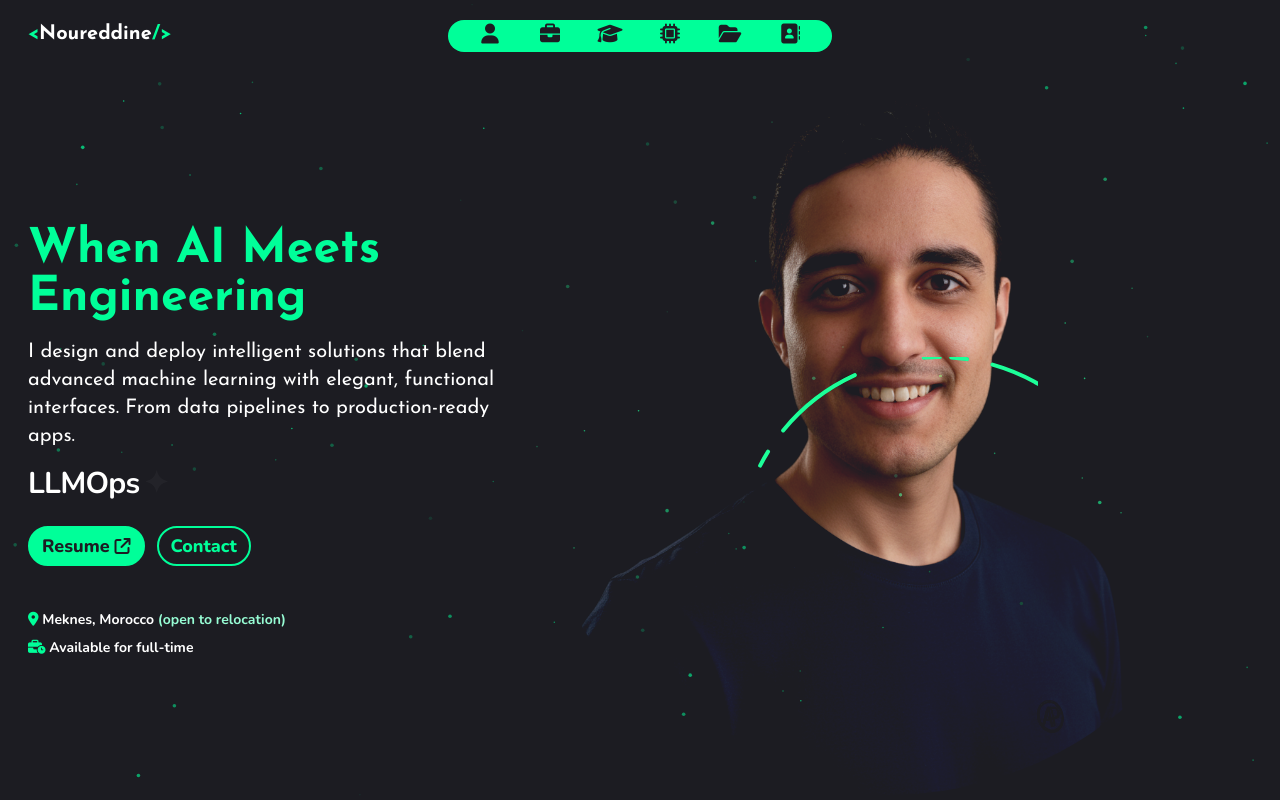
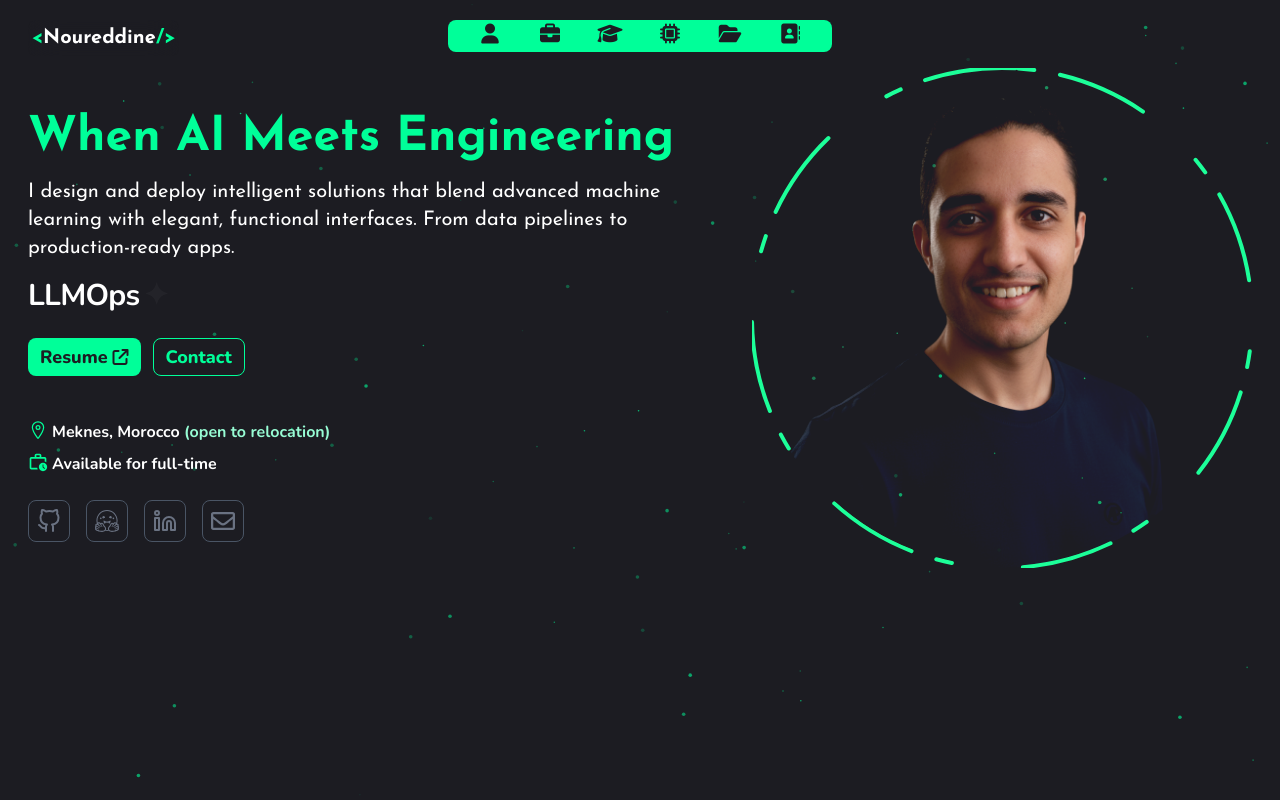
Before and after one commit to ITSAIDI/myPortfolio, a React (Vite) app: page / in a window 1280 px wide. Shown: the top 800 px of the page. Built offline with nearby package versions, Linux system fonts and the light colour scheme.

Commit message:
Enhancements : Hero Section

```diff
--- a/package.json
+++ b/package.json
@@ -19,6 +19,7 @@
     "motion": "^12.23.26",
     "react": "^19.2.0",
     "react-dom": "^19.2.0",
+    "react-icons": "^5.5.0",
     "tailwind-merge": "^3.4.0",
     "tailwindcss": "^4.1.17"
   },
--- a/src/components/Button.tsx
+++ b/src/components/Button.tsx
@@ -16,11 +16,11 @@ export default function Button(props : ButtonInput) {
             group
             text-green1
             px-3 lg:py-1
-            rounded-full
+            rounded-md
             hover:border-green2
             transition-all duration-500 ease-in-out
             cursor-pointer
-            border-2 border-green1
+
             ${props.buttonClassname ?? ''}
             `
             }
--- /dev/null
+++ b/src/components/Link.tsx
@@ -0,0 +1,9 @@
+
+
+export default function Link() {
+  return (
+    <button className="">
+
+    </button>
+  )
+}
--- a/src/components/Photo.tsx
+++ b/src/components/Photo.tsx
@@ -29,7 +29,7 @@ function useScreenWidth(small:number,large:number) {
 
 
 function Photo() {
-    const imageDimLargeScreen = 400
+    const imageDimLargeScreen = 500
     const imageDimSmallScreen = 200
     const dimension = useScreenWidth(imageDimSmallScreen,imageDimLargeScreen);
     return (
@@ -44,11 +44,12 @@ function Photo() {
                             {...ImageAnnimationIn2}
                             >
                                 <img
-                                className={`object-cover w-[${imageDimSmallScreen}px] h-[${imageDimSmallScreen}px] lg:w-[${imageDimLargeScreen}px] lg:h-[${imageDimLargeScreen}px] rounded-full`}
-
+                                className="object-cover rounded-full"
+                                style={{width: `${dimension * 2}px`, height: `${dimension * 2}px`}}
                                 src={profileImage} alt="profile image" />
                             <motion.svg
-                            className={`absolute w-[${imageDimSmallScreen}px] h-[${imageDimSmallScreen}px] lg:w-[${imageDimLargeScreen}px] lg:h-[${imageDimLargeScreen}px]`}>
+                            className="absolute"
+                            style={{width: `${dimension * 2}px`, height: `${dimension * 2}px`}}>
                                     <motion.circle
                                     cx={dimension} cy={dimension} r={dimension}
                                     fill="transparent"
--- a/src/pages/Hero.tsx
+++ b/src/pages/Hero.tsx
@@ -3,9 +3,38 @@ import Photo from "../components/Photo"
 import { Particles } from "../components/ui/BG1"
 import TypingText from "../components/ui/TypingText"
 import Navbar from "./Navbar"
+import { FiGithub } from "react-icons/fi";
+import { LuLinkedin } from "react-icons/lu";
+import { FaRegEnvelope } from "react-icons/fa";
+import { SiHuggingface } from "react-icons/si";
+import { IoLocationOutline } from "react-icons/io5";
+import { MdOutlineWorkHistory } from "react-icons/md";
 
 // Nunito,Josefin Sans
 export default function Hero() {
+  const SocialLinks = [
+
+    {
+        icon : FiGithub,
+        link : "https://github.com/ITSAIDI"
+
+    },
+    {
+        icon : SiHuggingface,
+        link : "https://huggingface.co/Noureddinesa"
+
+    },
+    {
+        icon : LuLinkedin,
+        link : "https://www.linkedin.com/in/noureddine-saidi-42ba3a247/"
+
+    },
+    {
+        icon : FaRegEnvelope,
+        link : "mailto:noureddinesaidi111@gmail.com"
+
+    }
+  ]
 
   function resumeBttClick()
   {
@@ -22,7 +51,9 @@ export default function Hero() {
     }
   }
 return (
-    <div className="w-full h-screen min-h-fit relative p-7 bg-black1">
+    <div
+    id="hero"
+    className="w-full h-screen min-h-fit relative p-7 bg-black1">
       {/* Animated background */}
        <Particles
         className="absolute inset-0"
@@ -63,16 +94,42 @@ return (
 
            <div className="flex flex-row gap-3 justify-center lg:justify-start">
             {/* Resume */} <Button text="Resume" handleClick={resumeBttClick}  iconClassname="fa-solid fa-arrow-up-right-from-square text-black1" textClassname="text-black1" buttonClassname="bg-green1 hover:bg-green2"/>
-            {/* Contact*/} <Button text="Contact" handleClick={contactBttClick} buttonClassname="bg-transparent hover:text-green2"/>
+            {/* Contact*/} <Button text="Contact" handleClick={contactBttClick} buttonClassname="bg-transparent hover:text-green2 border-1 border-green1"/>
            </div>
 
            {/* Location, Availability*/}
-           <div className="flex flex-col gap-2 mt-5 font-nunito font-bold text-white text-sm">
-             <h1><i className="fa-solid fa-location-dot text-green1"></i> Meknes, Morocco <span className="text-green2">(open to relocation)</span></h1>
-             <h1><i className="fa-solid fa-business-time text-green1"></i> Available for full-time</h1>
+           <div className="flex flex-col gap-2 mt-5 font-nunito font-bold text-white text-md">
+             <div className="flex flex-row gap-1 justify-baseline">
+              <IoLocationOutline  className="text-green1 text-xl"/>
+              <h1>Meknes, Morocco <span className="text-green2">(open to relocation)</span></h1>
+             </div>
+
+             <div className="flex flex-row gap-1 justify-baseline">
+              <MdOutlineWorkHistory  className="text-green1 text-xl"/>
+              <h1>Available for full-time</h1>
+             </div>
+
            </div>
 
            {/* Links */}
+            <div className="flex flex-row gap-4">
+              {
+                SocialLinks.map((item, index) =>
+                (
+                    <a
+                    href={item.link}
+                    key={index}
+                    className="text-2xl text-gray-500 border rounded-md p-2 border-gray-600 hover:border-green1 hover:text-green1
+                    transition-colors duration-400"
+                    target="_blank"
+                    >
+                     <item.icon/>
+                    </a>
+
+                    ))
+                }
+            </div>
+
 
         </div>
 
--- a/src/pages/Navbar.tsx
+++ b/src/pages/Navbar.tsx
@@ -30,14 +30,16 @@ export default function Navbar() {
   return (
     <div className="z-50">
       {/* Noureddine .  */}
-      <h1 className="hidden lg:block fixed top-5 font-josefinsans text-white font-bold lg:text-xl">
+      <button
+      onClick={()=>{handleBttClick("hero")}}
+      className="hidden lg:block fixed top-5 font-josefinsans text-white font-bold lg:text-xl rounded-md backdrop-blur-lg px-1 py-1">
         <span className="text-green1">{"<"}</span>
         Noureddine
         <span className="text-green1">{"/>"}</span>
-      </h1>
+      </button>
       {/* Navigation Tabs */}
 
-      <div className="fixed top-5 flex flex-row w-[250px] rounded-full left-1/2 transform -translate-x-1/2  bg-green1 lg:px-3 lg:w-fit  ">
+      <div className="fixed top-5 flex flex-row w-[250px] rounded-md left-1/2 transform -translate-x-1/2  bg-green1 lg:px-3 lg:w-fit  ">
         {navs.map((section,index)=>
         (
           <motion.button
```
Also changed, not shown: 1 other file (tests, documents, lock files or other folders).
